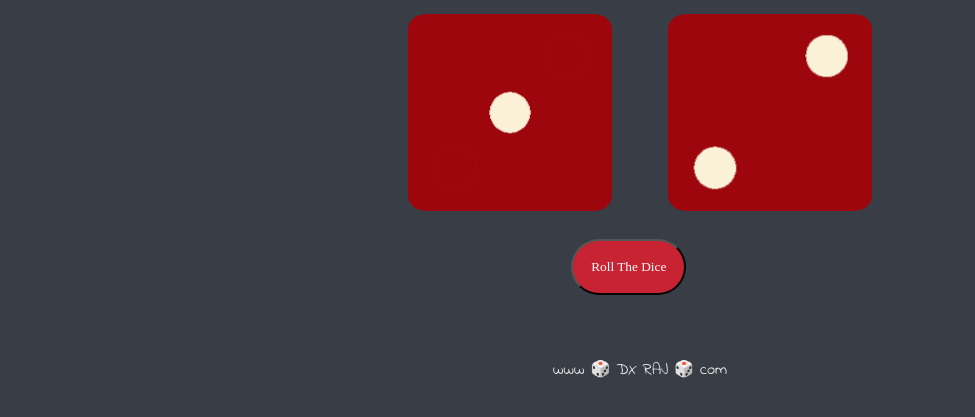
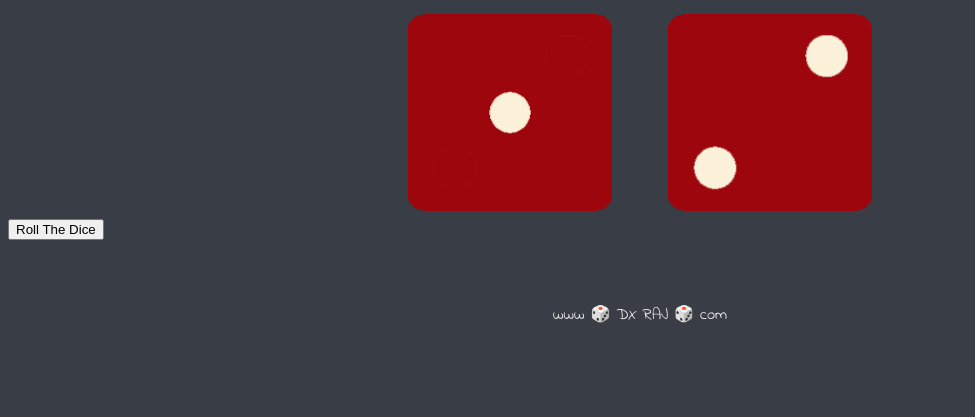
Before and after one commit to DXRaj/Dice-Game, a plain HTML site: page index.html in a window 1280 px wide. Shown: the part 321-738 px from the top of the page, without its empty margins (0-975 px from the left). Drawn offline with Linux system fonts and the light colour scheme.

Commit message:
Update index.html

```diff
--- a/index.html
+++ b/index.html
@@ -5,19 +5,6 @@
     <title>Dicee</title>
     <link rel="stylesheet" href="styles.css">
     <link href="https://fonts.googleapis.com/css?family=Indie+Flower|Lobster" rel="stylesheet">
-<style>
-  button{
-    height: 7vh;
-    width: 9vw;
-    border-radius: 30px;
-    margin-left: 44vw;
-    margin-top: 20px;
-    background-color: #c82333;
-    color: #fff;
-    font-family: gilroy;
-    font-weight: 100;
-  }
-</style>
   </head>
   <body>
 
```
